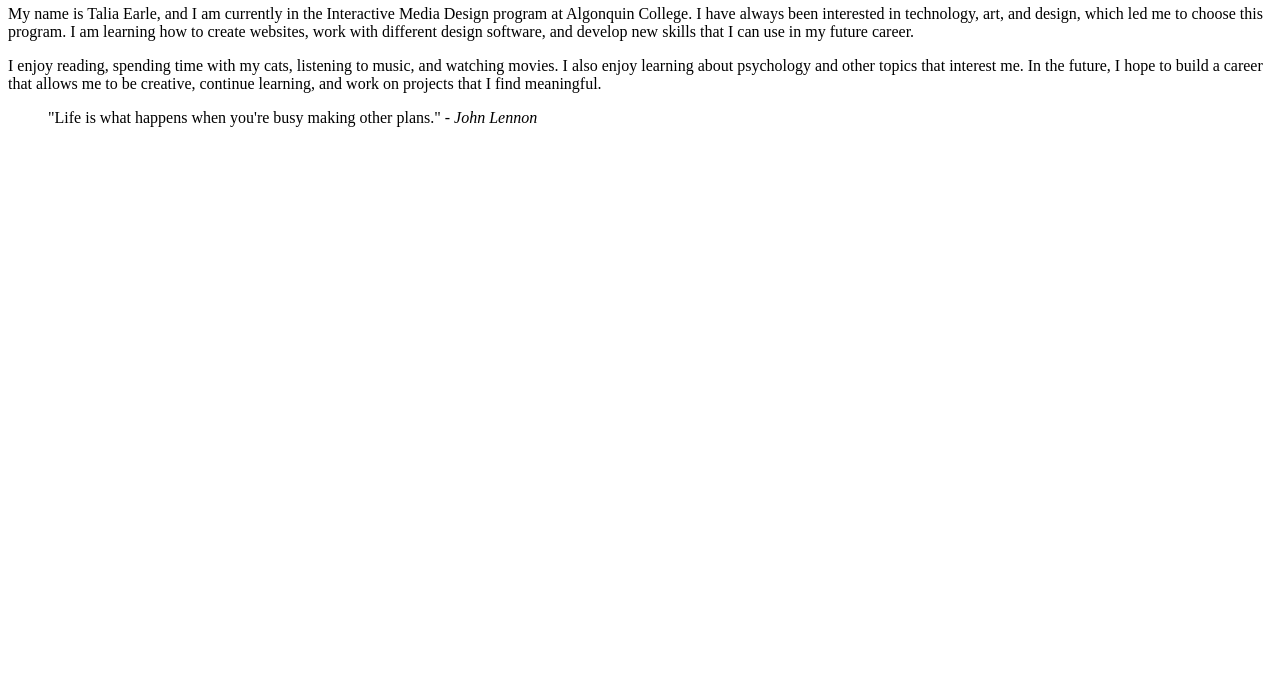
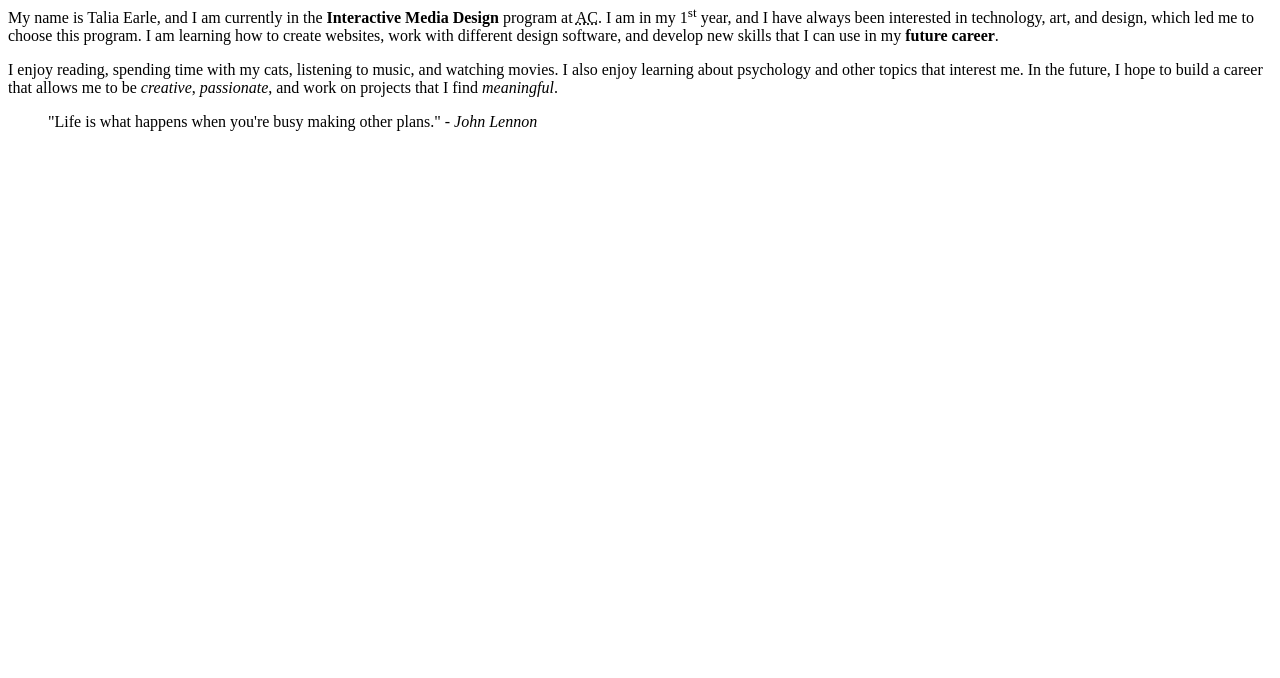
Before and after one commit to earl0069/html-assignment, a plain HTML site: page index.html in a window 1280 px wide. Shown: the part 122-800 px from the top of the page. Drawn offline with Linux system fonts and the light colour scheme.

Commit message:
change text

```diff
--- a/index.html
+++ b/index.html
@@ -15,11 +15,11 @@
         <h2>About Me</h2>
 
         <p>
-            My name is Talia Earle, and I am currently in the Interactive Media Design program at Algonquin College. I have always been interested in technology, art, and design, which led me to choose this program. I am learning how to create websites, work with different design software, and develop new skills that I can use in my future career.
+            My name is Talia Earle, and I am currently in the <strong>Interactive Media Design</strong> program at <abbr title="Algonquin College">AC</abbr>. I am in my 1<sup>st</sup> year, and I have always been interested in technology, art, and design, which led me to choose this program. I am learning how to create websites, work with different design software, and develop new skills that I can use in my <strong>future career</strong>.
         </p>
 
         <p>
-          I enjoy reading, spending time with my cats, listening to music, and watching movies. I also enjoy learning about psychology and other topics that interest me. In the future, I hope to build a career that allows me to be creative, continue learning, and work on projects that I find meaningful.
+          I enjoy reading, spending time with my cats, listening to music, and watching movies. I also enjoy learning about psychology and other topics that interest me. In the future, I hope to build a career that allows me to be <em>creative</em>, <em>passionate</em>, and work on projects that I find <em>meaningful</em>.
         </p>
 
         <blockquote>
```
